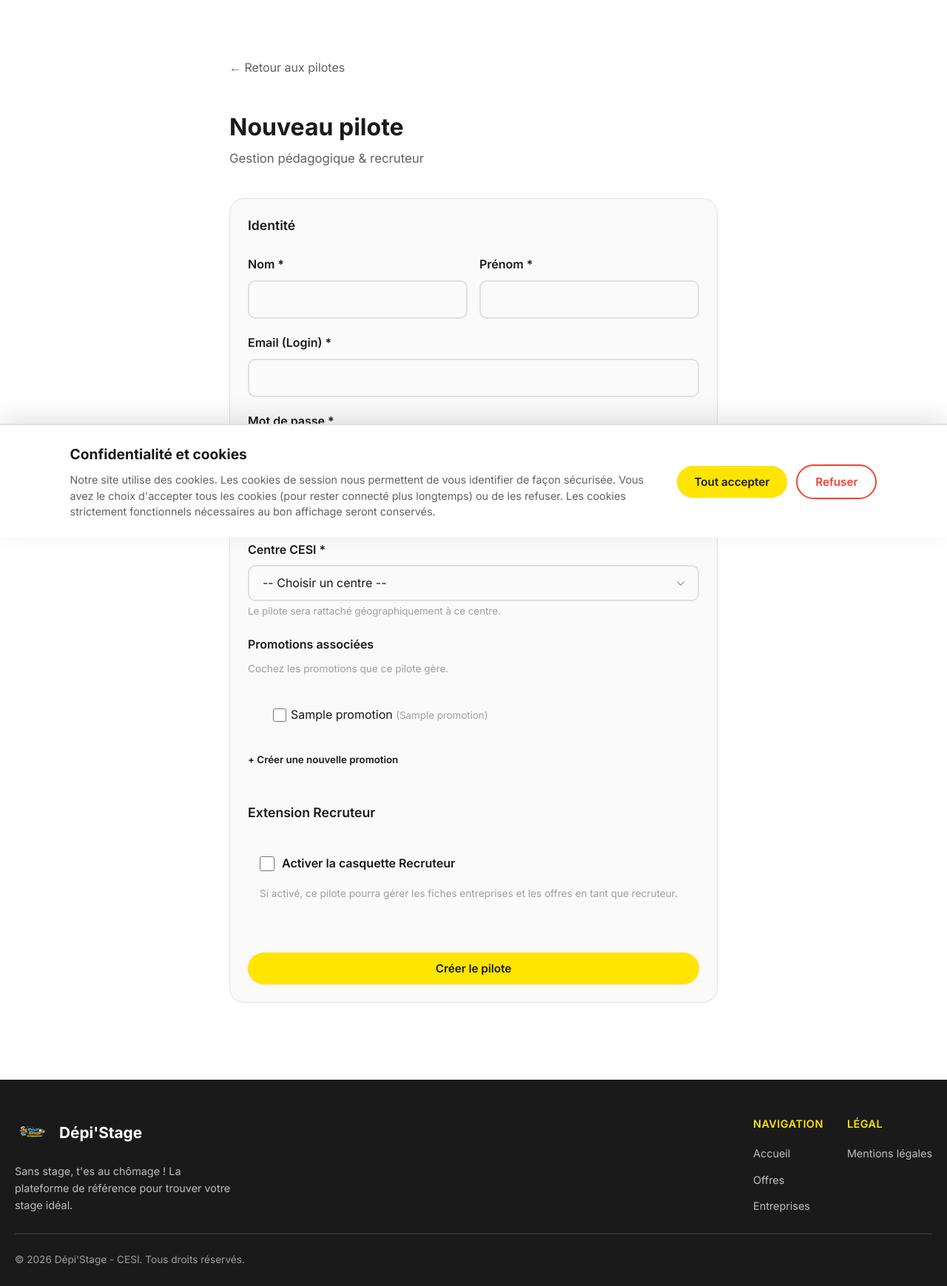
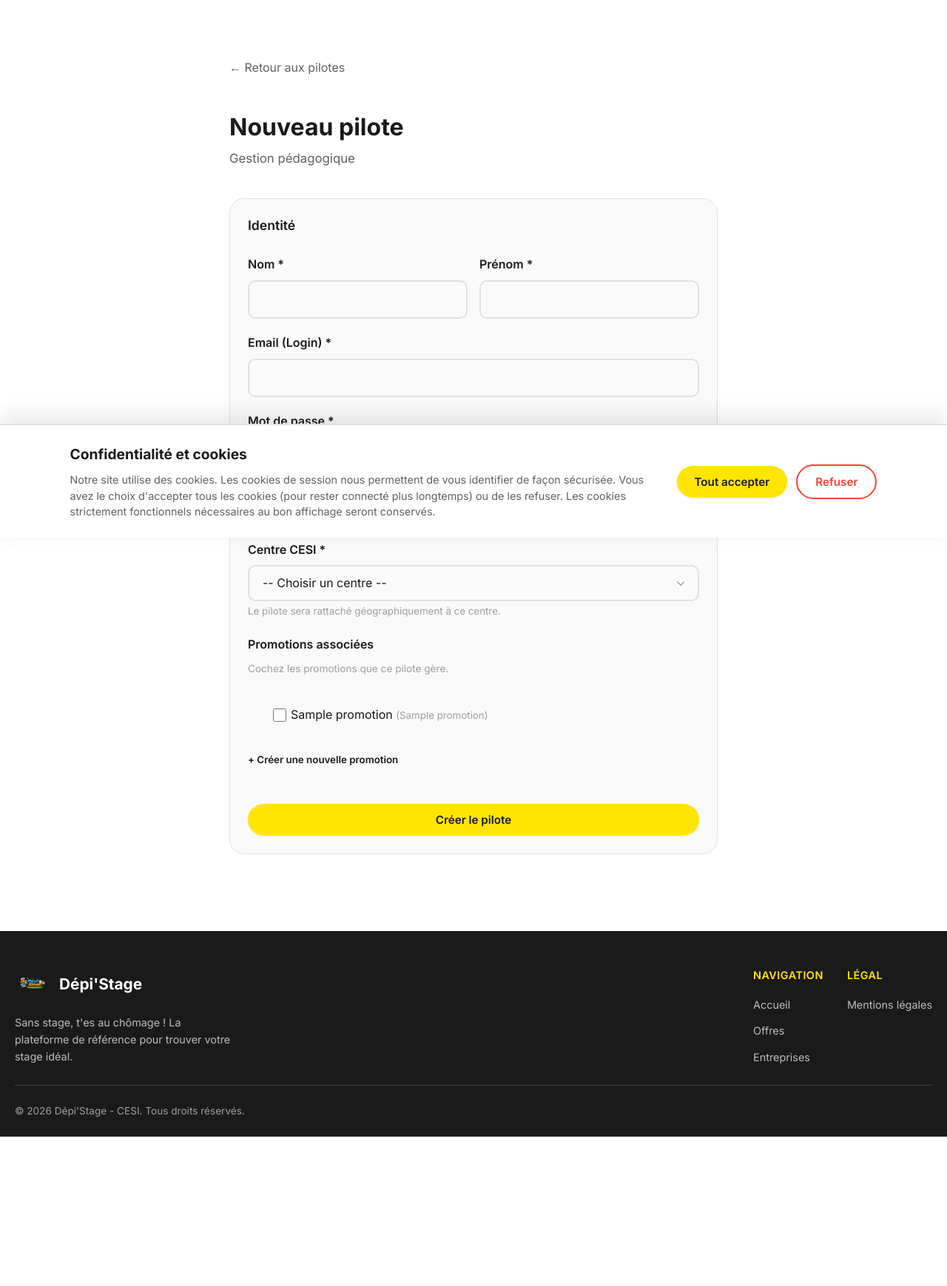
Before and after one commit to yasar2kaan-karnaje/Projet-Web4All, a PHP site: template templates/admin/pilote_form.html.twig in a window 1280 px wide. Shown: the part 73-1812 px from the top of the page at 74% size. After the commit the page ends 1610 px from the top, so only its background shows below. Run offline with PHP 8.4, Linux system fonts and the light colour scheme; the template is opened without the code that fills it: most values are stand-ins (such as "Sample title", 1, 10 or a date in 2020); some libraries are stand-ins or nearby versions.

Commit message:
suppr role recruteur

```diff
--- a/src/Controller/AdminController.php
+++ b/src/Controller/AdminController.php
@@ -310,13 +310,11 @@ class AdminController extends BaseController
         // Données pour le formulaire enrichi
         $allPromotions = User::getAllPromotions();
         $allCentres = User::getAllCentres();
-        $entreprisesResult = Entreprise::findAll(1, 1000);
 
         $this->render('admin/pilote_form.html.twig', [
             'user' => $pilote,
             'all_promotions' => $allPromotions,
             'all_centres' => $allCentres,
-            'entreprises' => $entreprisesResult['data'],
         ]);
     }
 
@@ -332,7 +330,6 @@ class AdminController extends BaseController
         }
 
         $data['role'] = 'pilote';
-        $data['is_recruteur'] = isset($data['is_recruteur']) ? 1 : 0;
         $data['updated_by'] = $_SESSION['user']['id'];
 
         // Traiter les promotions (checkboxes qui envoient des IDs)
@@ -358,7 +355,6 @@ class AdminController extends BaseController
         }
 
         $data['role'] = 'pilote';
-        $data['is_recruteur'] = isset($data['is_recruteur']) ? 1 : 0;
         $data['updated_by'] = $_SESSION['user']['id'];
 
         // Traiter les promotions
--- a/templates/admin/pilote_form.html.twig
+++ b/templates/admin/pilote_form.html.twig
@@ -11,7 +11,7 @@
 
             <div class="page-header" style="margin-top: 24px;">
                 <h1 class="page-title">{{ user ? 'Modifier le pilote' : 'Nouveau pilote' }}</h1>
-                <p class="page-subtitle">Gestion pédagogique & recruteur</p>
+                <p class="page-subtitle">Gestion pédagogique</p>
             </div>
 
             <div class="detail-section">
@@ -86,35 +86,6 @@
                         </small>
                     </div>
 
-                    {# === EXTENSION RECRUTEUR === #}
-                    <h3 style="margin: 16px 0 0; padding-bottom: 8px; border-bottom: 2px solid var(--primary-color);">Extension Recruteur</h3>
-
-                    <div style="padding: 16px; background: var(--bg-hover); border-radius: 12px;">
-                        <label style="display: flex; align-items: center; gap: 10px; cursor: pointer; margin-bottom: 16px;">
-                            <input type="checkbox" name="is_recruteur" value="1"
-                                {% if user and user.is_recruteur %}checked{% endif %}
-                                id="toggle-recruteur"
-                                style="width: 20px; height: 20px; accent-color: var(--primary-color);">
-                            <span style="font-weight: 600;">Activer la casquette Recruteur</span>
-                        </label>
-                        <p style="color: var(--text-muted); font-size: 0.85rem; margin-bottom: 16px;">
-                            Si activé, ce pilote pourra gérer les fiches entreprises et les offres en tant que recruteur.
-                        </p>
-
-                        <div id="recruteur-fields" style="{% if not user or not user.is_recruteur %}display: none;{% endif %}">
-                            <label for="entreprise_id" style="display: block; font-weight: 600; margin-bottom: 8px;">Entreprise associée</label>
-                            <select name="entreprise_id" id="entreprise_id" class="form-input form-select">
-                                <option value="">-- Aucune entreprise --</option>
-                                {% for e in entreprises %}
-                                    <option value="{{ e.id }}" {% if user and user.entreprise_id == e.id %}selected{% endif %}>
-                                        {{ e.nom }} ({{ e.localisation ?? 'N/A' }})
-                                    </option>
-                                {% endfor %}
-                            </select>
-                            <small style="color: var(--text-muted);">L'entreprise dont ce pilote-recruteur gère la fiche et les offres.</small>
-                        </div>
-                    </div>
-
                     <div style="margin-top: 16px;">
                         <button type="submit" class="btn btn-primary" style="width: 100%;">{{ user ? 'Enregistrer les modifications' : 'Créer le pilote' }}</button>
                     </div>
```
Also changed, not shown: src/Model/User.php (+87 -61 lines), templates/admin/pilotes.html.twig (+0 -11 lines).
